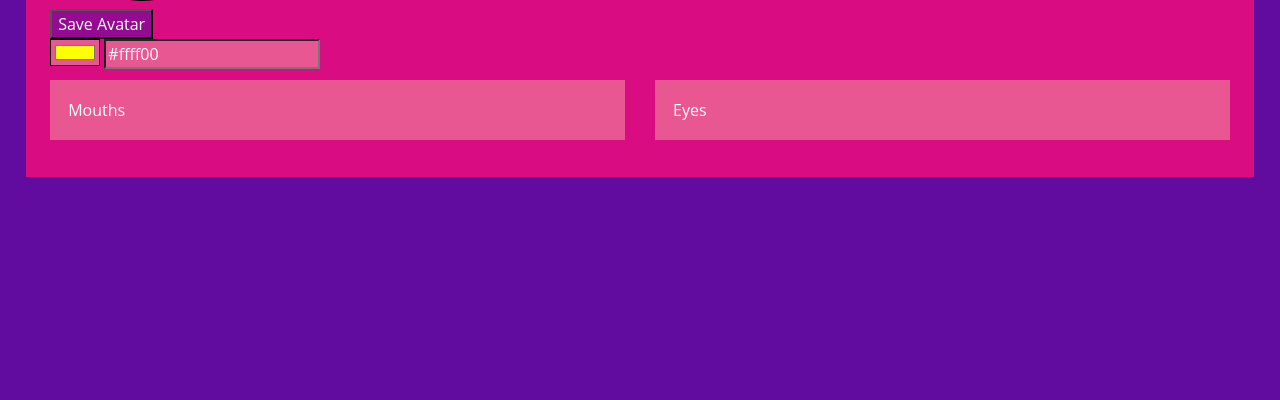
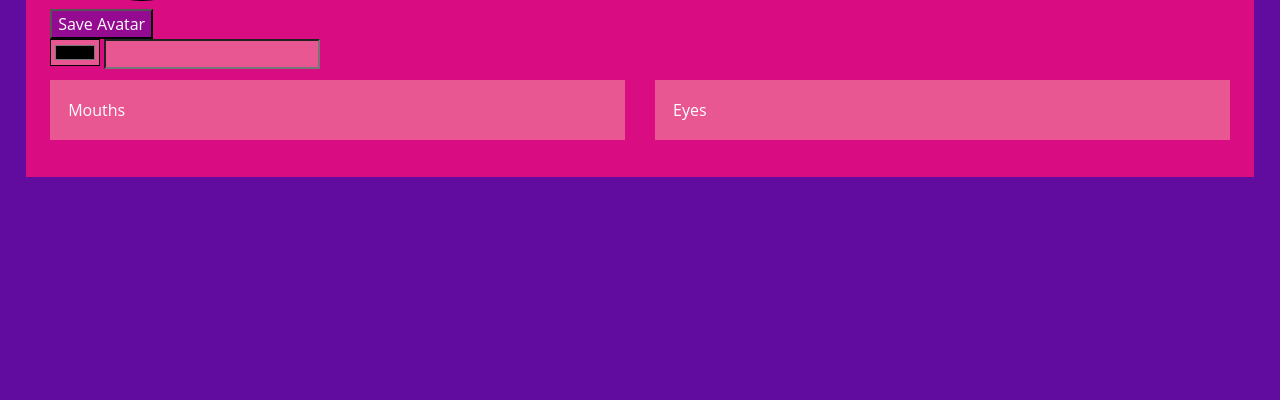
Before and after one commit to JoeOvenden/Runner, a Django app: template templates/runner/edit_avatar.html in a window 1280 px wide. Shown: the part 400-800 px from the top of the page. Run offline with Django 3.2, Linux system fonts and the light colour scheme; the template is opened without the code that fills it, so the values that code supplies are empty; some libraries are stand-ins or nearby versions.

Commit message:
Ensuring up to date

```diff
--- a/models.py
+++ b/models.py
@@ -10,6 +10,7 @@ class User(AbstractUser):
     use_avatar = models.BooleanField(default=True)
     avatar_mouth = models.CharField(max_length=100, default="open_wide.svg")
     avatar_eyes = models.CharField(max_length=100, default="smooth_shocked.svg")
+    avatar_colour = models.CharField(max_length=7, default="#FFFF00")
     bio = models.CharField(max_length=800, blank=True)
     phone_number = PhoneNumberField(blank=True)
     account_creation_date = models.DateField(auto_now_add=True)
@@ -24,7 +25,8 @@ class User(AbstractUser):
     def avatar(self):
         return {
             "mouth": self.avatar_mouth,
-            "eyes": self.avatar_eyes
+            "eyes": self.avatar_eyes,
+            "colour": self.avatar_colour
         }
 
 
--- a/static/runner/scripts/edit_avatar.js
+++ b/static/runner/scripts/edit_avatar.js
@@ -32,6 +32,8 @@ function addComponentEventListeners() {
 
 function addSaveButtonEventListener() {
   let button = document.querySelector("#save-button");
+
+  // Get the file names for the mouth and eye components chosen
   button.addEventListener('click', () => {
     let filenames = {};
     ['mouth', 'eyes'].forEach(id => {
@@ -49,10 +51,18 @@ function addSaveButtonEventListener() {
       }
     });
 
-  // TODO: save parts
+    // Get the avatar colour chosen
+    let colour = document.querySelector("#colorInput").value;
+    if (!isHexColor(colour)) {
+      colour = "";
+    }
+
     fetch("/runner/edit_avatar", {
       method: 'PUT',
-    body: JSON.stringify(filenames)
+      body: JSON.stringify({
+        "filenames": filenames,
+        "colour": colour,
+      })
     }).then(response => {
       if (response.status == 200) {
         document.querySelector("#success-message").innerHTML = "Avatar successfully saved.";
--- a/templates/runner/avatar.html
+++ b/templates/runner/avatar.html
@@ -2,7 +2,7 @@
 
     <!-- Draw head -->
     <circle cx="{% widthratio 0.5 1 size %}" cy="{% widthratio 0.5 1 size %}" r="{% widthratio 0.5 1 size %}" fill="#000000"/>
-    <circle id="face" cx="{% widthratio 0.5 1 size %}" cy="{% widthratio 0.5 1 size %}" r="{% widthratio 0.5 1 size|add:"-4" %}" fill="#FFFF00"/>
+    <circle id="face" cx="{% widthratio 0.5 1 size %}" cy="{% widthratio 0.5 1 size %}" r="{% widthratio 0.5 1 size|add:"-4" %}" fill="{{ avatar.colour }}"/>
 
     <!-- Draw mouth and eyes -->
     <image id="avatar-eyes" href="{{ MEDIA_URL }}avatars/components/eyes/{{ avatar.eyes }}" width="70%" height="70%" x="20%"/>
--- a/templates/runner/edit_avatar.html
+++ b/templates/runner/edit_avatar.html
@@ -9,8 +9,8 @@
             </div>
             <button id="save-button">Save Avatar</button>
             <div id="success-message"></div>
-            <input type="color" id="colorPicker" name="colorPicker" value="#ffff00">
-            <input id="colorInput" value="#ffff00">
+            <input type="color" id="colorPicker" name="colorPicker" value="{{ user.avatar.colour }}">
+            <input id="colorInput" value="{{ user.avatar.colour }}">
             <div id="components" class="row">
                 <div class="col-6">
                     <p class="collapsible">Mouths</p>
--- a/views.py
+++ b/views.py
@@ -226,8 +226,9 @@ def edit_avatar(request):
 
     elif request.method == "PUT":
         data = json.loads(request.body)
-        request.user.avatar_eyes = data["eyes"]
-        request.user.avatar_mouth = data["mouth"]
+        request.user.avatar_eyes = data["filenames"]["eyes"]
+        request.user.avatar_mouth = data["filenames"]["mouth"]
+        request.user.avatar_colour = data["colour"]
         request.user.save()
         return HttpResponse(200)
 
```
Also changed, not shown: migrations/0028_user_avatar_colour.py (added). Lines whose indentation alone changed are shown as unchanged.
